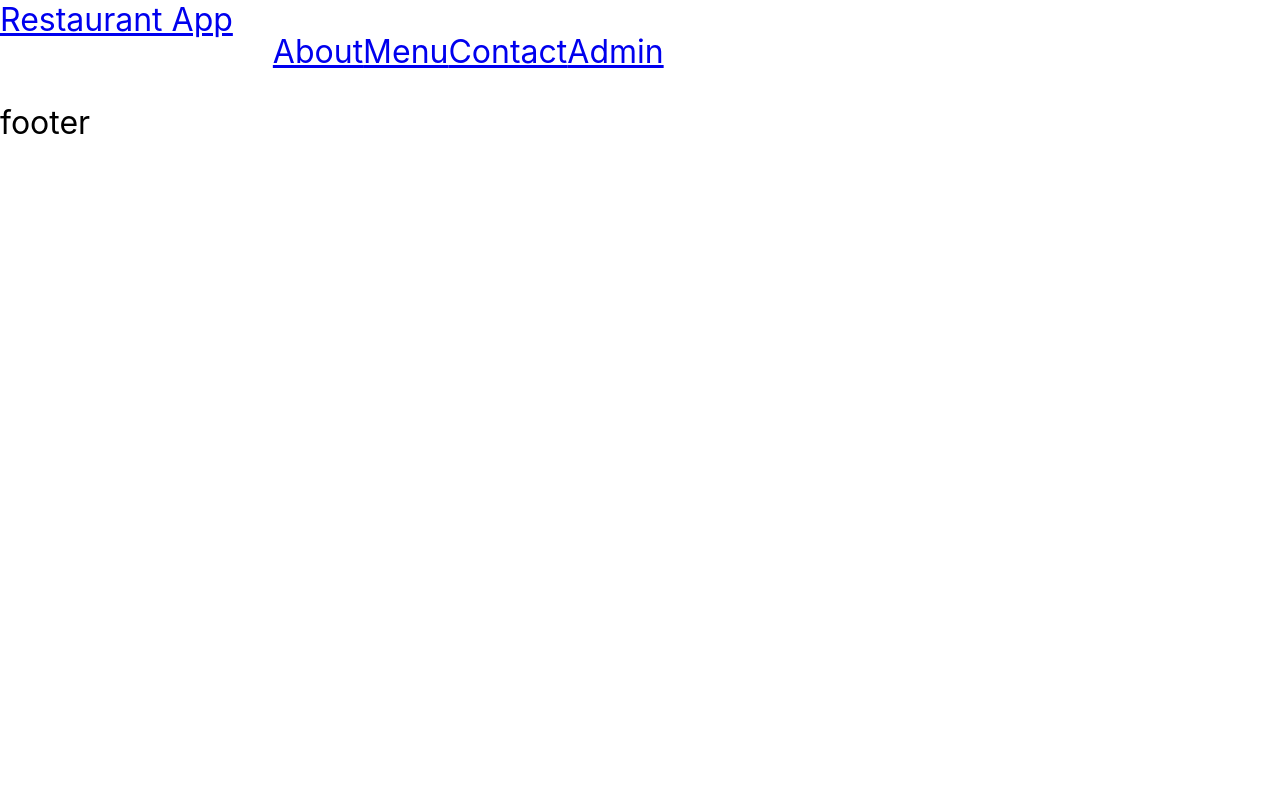
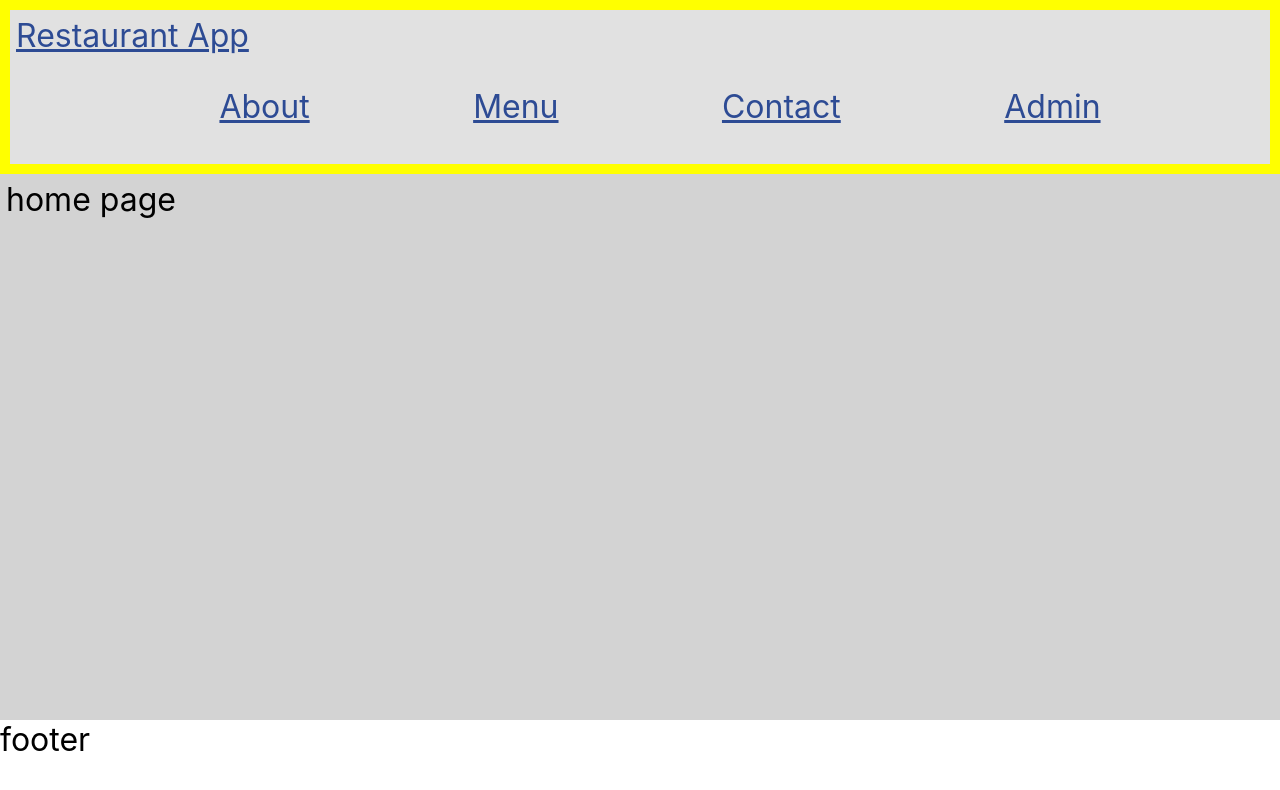
Before and after one commit to p-adams/book-app, a React (Vite) app: page / in a window 1280 px wide. Shown: the top 790 px of the page. Built offline with nearby package versions, Linux system fonts and the light colour scheme; no server answers.

Commit message:
style header,  improve layout, and add home page

```diff
--- a/src/components/App/App.tsx
+++ b/src/components/App/App.tsx
@@ -4,13 +4,14 @@ import { mockRestaurantData } from "../../api";
 import RNavbar from "../RNavBar/RNavBar";
 import AboutPage from "../../pages/About";
 import "./App.css";
-import { Route, Routes } from "react-router-dom";
+import { Link, Route, Routes } from "react-router-dom";
 import AppLayout from "../../pages/AppLayout";
 import NotFound from "../../pages/NotFound";
 import MenuPage from "../../pages/Menu";
 import ContactPage from "../../pages/Contact";
 import AdminPage from "../../pages/Admin";
 import SignUpForm from "../../pages/Admin/SignupForm";
+import HomePage from "../../pages/Home";
 function App() {
   /* TODO: re-implement once querying restaurant app endpoint
   // const { data, loading, error } = useQuery(EXCHANGE_RATES);
@@ -21,6 +22,7 @@ function App() {
     <div className="App">
       <Routes>
         <Route path="/" element={<AppLayout />}>
+          <Route index element={<HomePage />}></Route>
           <Route path="about" element={<AboutPage />}></Route>
           <Route path="menu" element={<MenuPage />}></Route>
           <Route path="contact" element={<ContactPage />}></Route>
--- a/src/pages/About.tsx
+++ b/src/pages/About.tsx
@@ -1,7 +1,7 @@
 function AboutPage() {
   return (
     <article>
-      <section>about page</section>
+      <section className="main">about page</section>
     </article>
   );
 }
--- a/src/pages/Admin/index.tsx
+++ b/src/pages/Admin/index.tsx
@@ -9,9 +9,8 @@ function AdminPage() {
   const [isMember, setIsMember] = useState(true);
   const [isAuthenticated, setIsAuthenticated] = useState(false);
   return (
-    <div>
     <article>
-        <section>
+      <section className="main">
         admin page {JSON.stringify(isAuthenticated)}
         <section>
           {!isAuthenticated ? (
@@ -29,7 +28,6 @@ function AdminPage() {
         </section>
       </section>
     </article>
-    </div>
   );
 }
 
--- a/src/pages/AppLayout.tsx
+++ b/src/pages/AppLayout.tsx
@@ -4,7 +4,7 @@ import "./page-layout.css";
 function AppLayout() {
   return (
     <div className="page-layout-wrapper">
-      <header>
+      <header className="page-header">
         {/** if isAdmin show Admin label next to title */}
         <Link to="/">Restaurant App</Link>
         <RNavbar
@@ -25,7 +25,6 @@ function AppLayout() {
           ]}
         />
       </header>
-
       <Outlet />
       <footer>footer</footer>
     </div>
--- a/src/pages/Contact.tsx
+++ b/src/pages/Contact.tsx
@@ -1,7 +1,7 @@
 function ContactPage() {
   return (
     <article>
-      <section>contact page</section>
+      <section className="main">contact page</section>
     </article>
   );
 }
--- /dev/null
+++ b/src/pages/Home.tsx
@@ -0,0 +1,11 @@
+function HomePage() {
+  return (
+    <article>
+      <section>
+        <header>home page</header>
+      </section>
+    </article>
+  );
+}
+
+export default HomePage;
--- a/src/pages/Menu.tsx
+++ b/src/pages/Menu.tsx
@@ -1,7 +1,7 @@
 function MenuPage() {
   return (
     <article>
-      <section>menu page</section>
+      <section className="main">menu page</section>
     </article>
   );
 }
--- a/src/pages/NotFound.tsx
+++ b/src/pages/NotFound.tsx
@@ -1,12 +1,12 @@
 function NotFound() {
   return (
-    <div>
-      <article>
+    <article>
+      <section className="main">
         <header>
           <h3>Page Not Found :( </h3>
         </header>
-      </article>
-    </div>
+      </section>
+    </article>
   );
 }
 
--- a/src/pages/page-layout.css
+++ b/src/pages/page-layout.css
@@ -4,15 +4,24 @@
   flex-direction: column;
 }
 
-.page-layout-wrapper header {
+.page-layout-wrapper .page-header {
   min-height: 80px;
-  display: flex;
+  background-color: #e1e1e1;
+  border: 10px solid yellow;
+  padding: 6px;
+}
+
+header a {
+  color: #2d4b94;
 }
 
 .page-layout-wrapper article {
   flex-grow: 1;
   overflow: auto;
   background-color: lightgray;
+  padding: 6px;
+  display: flex;
+  flex-direction: column;
 }
 
 .page-layout-wrapper footer {
```
Lines whose indentation alone changed are shown as unchanged.
